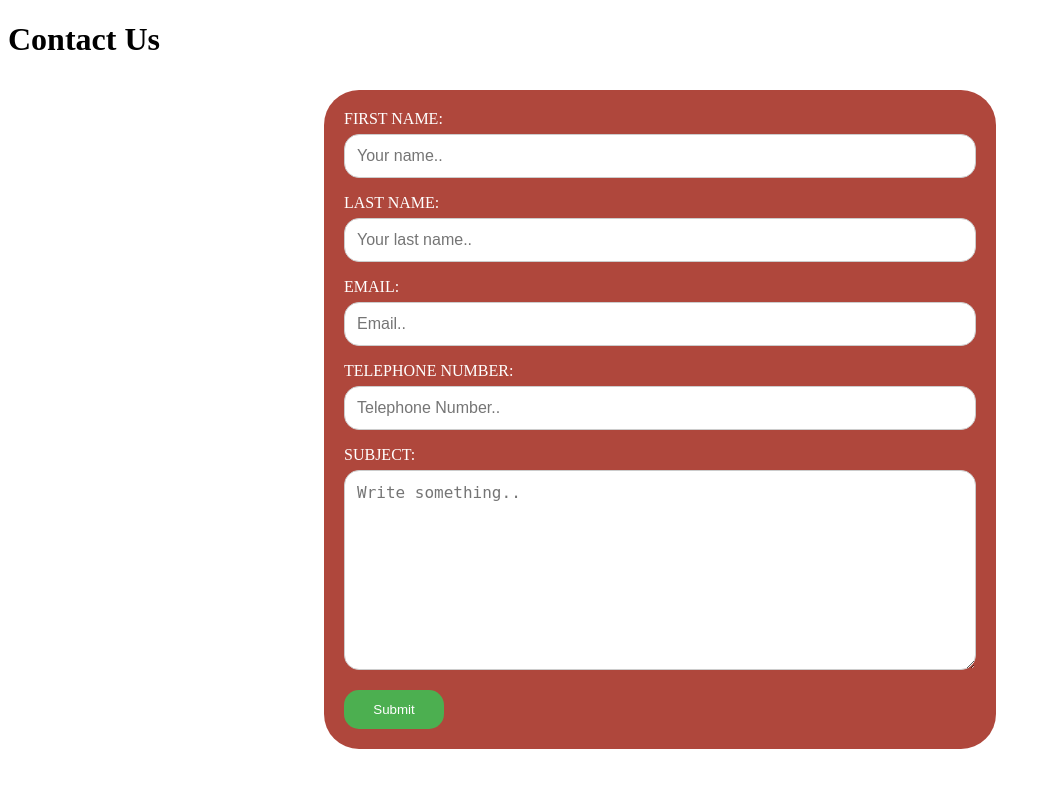
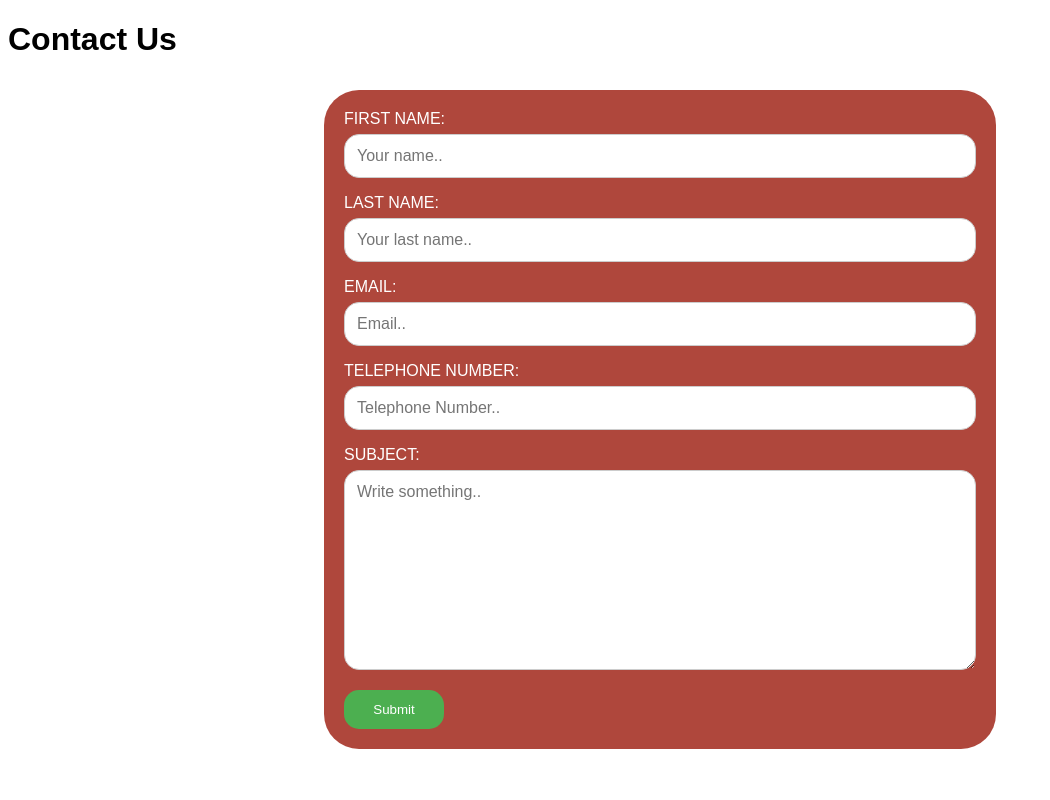
Before and after one commit to spanner1994dj/terra-pairs, a PHP site: page /pages/contact.html in a window 1280 px wide; the page is wider, and only the part inside the window is pictured. Shown: that part, without its empty margins (0-1050 px from the left). Run offline with PHP 8.4, Linux system fonts and the light colour scheme; some libraries are stand-ins or nearby versions.

Commit message:
font family update
Co-Authored-By: stewarthitchcock <62143406+stewarthitchcock@users.noreply.github.com>

```diff
--- a/css/layout/contact.css
+++ b/css/layout/contact.css
@@ -1,12 +1,16 @@
+/* line 5, ../../../../../../../../../../../../../Users/imac/Documents/GitHub/terra-pairs/scss/layout/contact.scss */
+* {
+  font-family: 'Cairo' ,sans-serif; }
+
 /*contact form styling */
-/* line 6, ../../../../../../../../../../../../../Users/imac/Documents/GitHub/terra-pairs/scss/layout/contact.scss */
+/* line 10, ../../../../../../../../../../../../../Users/imac/Documents/GitHub/terra-pairs/scss/layout/contact.scss */
 .contact-form {
   width: 100%;
   justify-content: center;
   align-content: center;
   padding: 10px 25%; }
 
-/* line 14, ../../../../../../../../../../../../../Users/imac/Documents/GitHub/terra-pairs/scss/layout/contact.scss */
+/* line 18, ../../../../../../../../../../../../../Users/imac/Documents/GitHub/terra-pairs/scss/layout/contact.scss */
 .container {
   font-size: 16px;
   border-radius: 35px;
@@ -21,7 +25,7 @@
   -ms-border-radius: 35px;
   -o-border-radius: 35px; }
 
-/* line 29, ../../../../../../../../../../../../../Users/imac/Documents/GitHub/terra-pairs/scss/layout/contact.scss */
+/* line 33, ../../../../../../../../../../../../../Users/imac/Documents/GitHub/terra-pairs/scss/layout/contact.scss */
 input[type=text], select, textarea {
   width: 100%;
   font-size: 16px;
@@ -37,7 +41,7 @@ input[type=text], select, textarea {
   -ms-border-radius: 15px;
   -o-border-radius: 15px; }
 
-/* line 46, ../../../../../../../../../../../../../Users/imac/Documents/GitHub/terra-pairs/scss/layout/contact.scss */
+/* line 50, ../../../../../../../../../../../../../Users/imac/Documents/GitHub/terra-pairs/scss/layout/contact.scss */
 input[type=submit] {
   background-color: #4CAF50;
   color: white;
@@ -52,7 +56,7 @@ input[type=submit] {
   -ms-border-radius: 15px;
   -o-border-radius: 15px; }
 
-/* line 62, ../../../../../../../../../../../../../Users/imac/Documents/GitHub/terra-pairs/scss/layout/contact.scss */
+/* line 66, ../../../../../../../../../../../../../Users/imac/Documents/GitHub/terra-pairs/scss/layout/contact.scss */
 input[type=submit]:hover {
   background-color: #45a049; }
 
--- a/scss/layout/contact.scss
+++ b/scss/layout/contact.scss
@@ -1,6 +1,10 @@
 
 @import '../variables/variables.scss';
 
+
+*{
+   font-family:'Cairo' ,sans-serif;
+}
 
 /*contact form styling */
 .contact-form{
```
Also changed, not shown: 1 other file.
